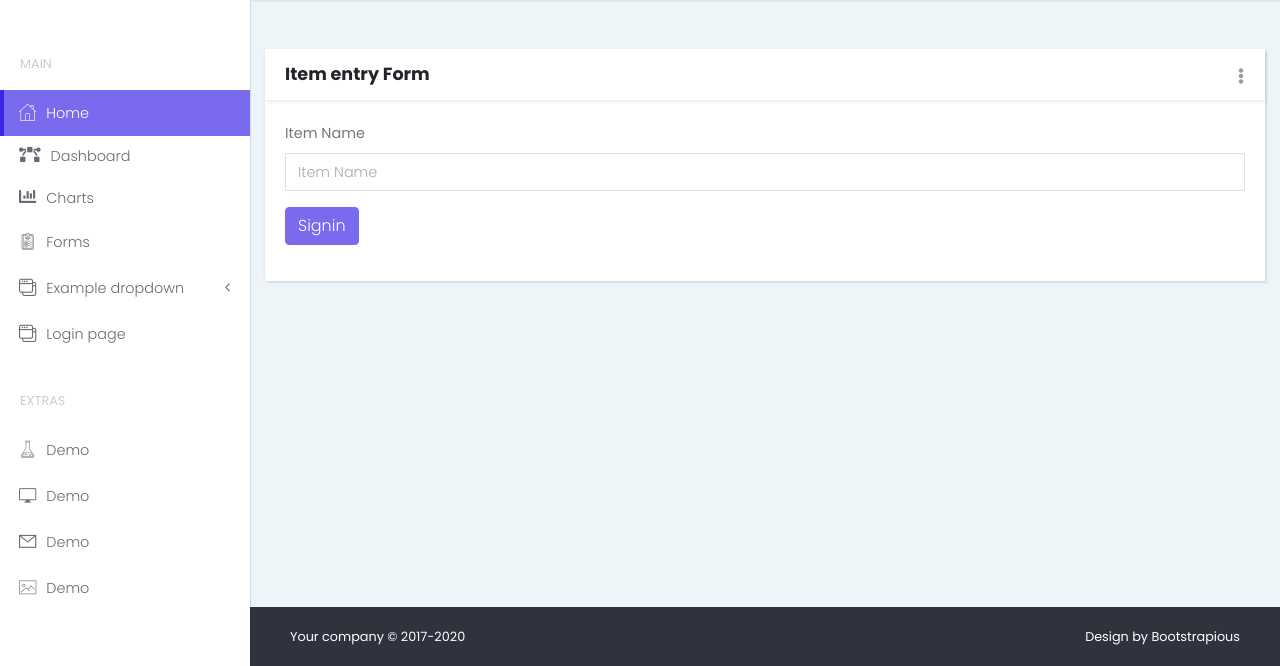
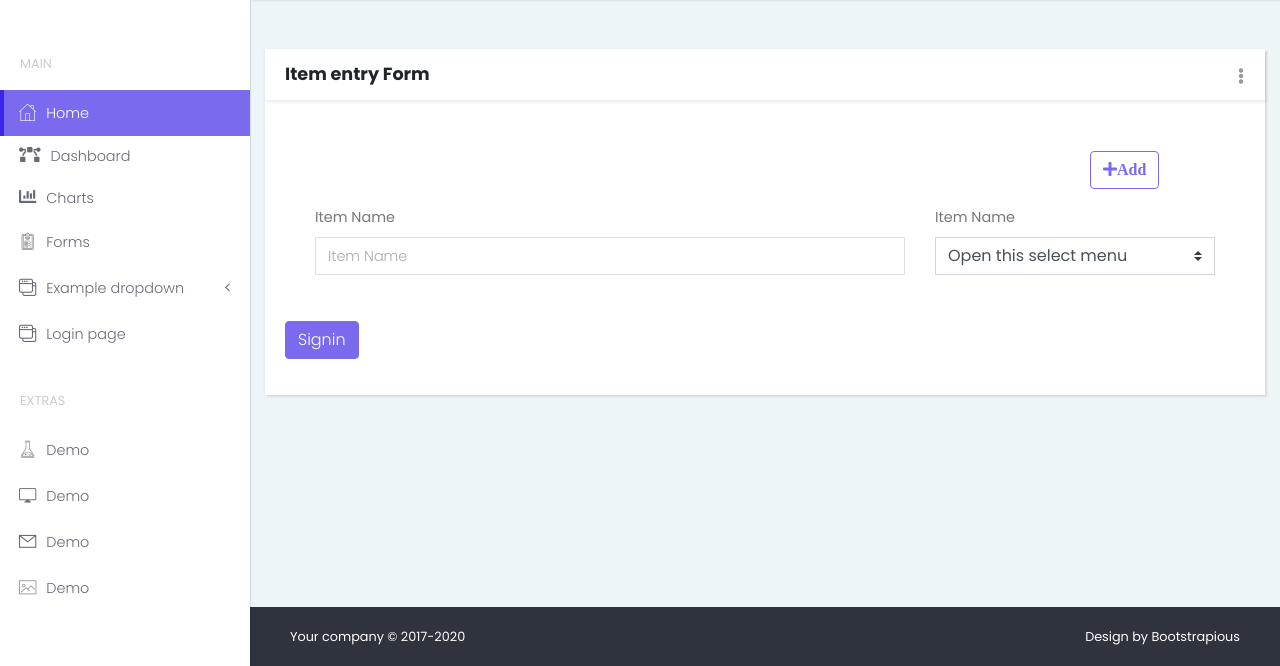
Before and after one commit to JashimMj/PGD-37, a Django app: page /item/entry/ in a window 1280 px wide. Shown: the part 410-1076 px from the top of the page. Run offline with Django 3.2, Linux system fonts and the light colour scheme; some libraries are stand-ins or nearby versions.

Commit message:
24/3/2021

```diff
--- a/software/insurance/templates/inventory/Dashboard.html
+++ b/software/insurance/templates/inventory/Dashboard.html
@@ -17,6 +17,7 @@
                     <div class="number"><strong>25</strong></div>
                 </div>
             </div>
+              </a>
             <!-- Item -->
 
         </div>
--- a/software/insurance/templates/inventory/itementry.html
+++ b/software/insurance/templates/inventory/itementry.html
@@ -7,10 +7,10 @@
 </header>
 
 {%for x in messages%}
-                            <div class="alert alert-danger" role="alert">
-                                {{x}}
-                            </div>
-                            {%endfor%}
+<div class="alert alert-danger" role="alert">
+    {{x}}
+</div>
+{%endfor%}
 <section class="dashboard-counts no-padding-bottom">
     <div class="col-lg-12">
         <div class="card">
@@ -30,11 +30,26 @@
             <div class="card-body">
                 <form action="{%url 'createuser'%}" method="post" enctype="multipart/form-data">
                     {%csrf_token%}
-                    <div class="form-group">
+                    <div class="row">
+                        <div class="form-group col-md-10"></div>
+                        <div class="form-group col-md-2"><button type="button" class="btn btn-outline-primary" id="add"><i class="fas fa-plus">Add</i></button></div>
+                    <div class="form-group col-md-8" id="itm">
                         <label class="form-control-label">Item Name</label>
-                        <input type="text" placeholder="Item Name" class="form-control" name="itemname">
+                        <input type="text" placeholder="Item Name" class="form-control" name="itemname" id="ito">
                     </div>
-
+                    <div class="form-group col-md-4" id="sel">
+                        <label class="form-control-label">Item Name</label>
+                        <div id="otm">
+                        <select class="custom-select" required>
+                            <option value="">Open this select menu</option>
+                            <option value="1">One</option>
+                            <option value="2">Two</option>
+                            <option value="3">Three</option>
+                        </select>
+                        <div class="invalid-feedback">Example invalid custom select feedback</div>
+                    </div>
+                        </div>
+                        </div>
                     <div class="form-group">
                         <input type="submit" value="Signin" class="btn btn-primary">
                     </div>
@@ -45,9 +60,11 @@
 </section>
 <script>
 $(document).ready(function(){
-  $("button").click(function(){
-    $("p").clone().appendTo("body");
+  $("#add").click(function(){
+    $("#ito").clone().appendTo("#itm");
+    $("#otm").clone().appendTo("#sel");
   });
 });
+
 </script>
 {%endblock%}
```
